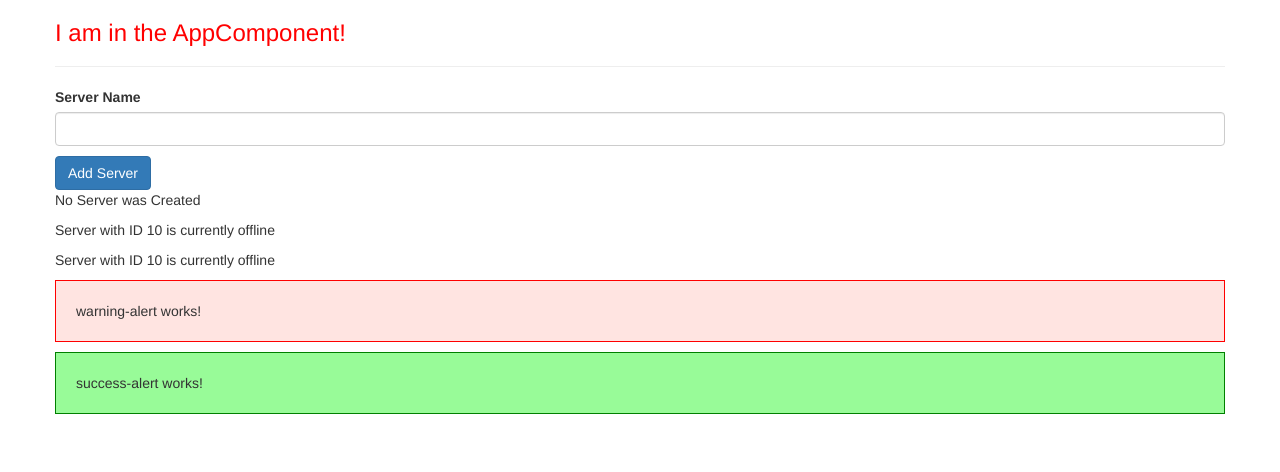
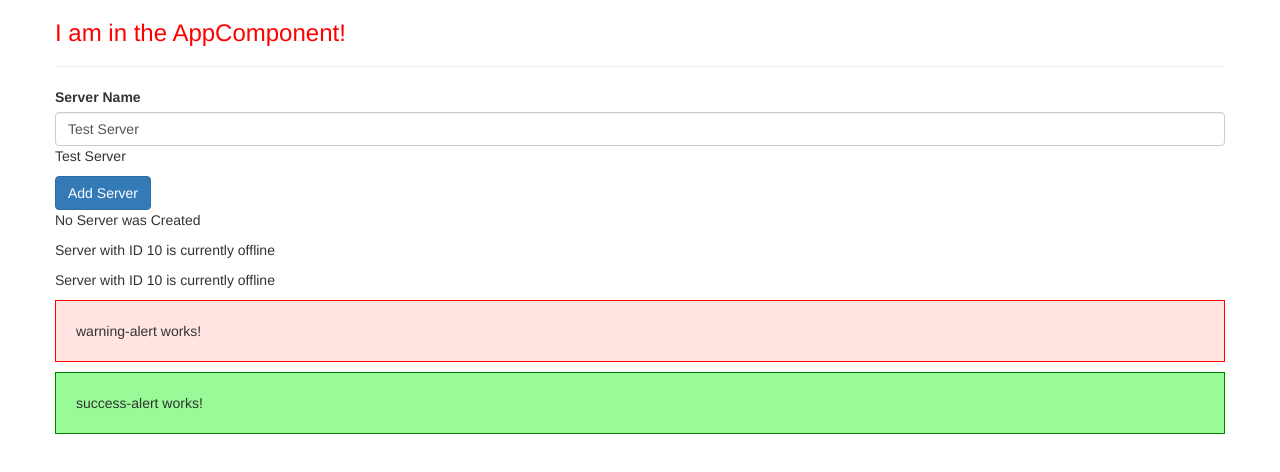
Before and after one commit to gvpinto/ng-my-first-app, an Angular app: page / in a window 1280 px wide. Shown: the top 472 px of the page. Built offline with nearby package versions, Linux system fonts and the light colour scheme.

Commit message:
34. Two was Binding

```diff
--- a/src/app/servers/servers.component.html
+++ b/src/app/servers/servers.component.html
@@ -1,9 +1,15 @@
-<label for="server-name">Server Name</label>
-<input
+<label for="server-name-2">Server Name</label>
+<!-- <input
   type="text"
   class="form-control"
   name="server-name"
   (input)="onUpdateServerName($event)"
+/> -->
+<input
+  type="text"
+  class="form-control"
+  name="server-name-2"
+  [(ngModel)]="serverName"
 />
 <p>{{ serverName }}</p>
 
--- a/src/app/servers/servers.component.ts
+++ b/src/app/servers/servers.component.ts
@@ -14,7 +14,7 @@ import { Component, OnInit } from '@angular/core';
 export class ServersComponent implements OnInit {
   allowNewServer = false;
   serverCreationStatus = 'No Server was Created';
-  serverName: string = '';
+  serverName: string = 'Test Server';
 
   constructor() {
     setTimeout(() => {
```
